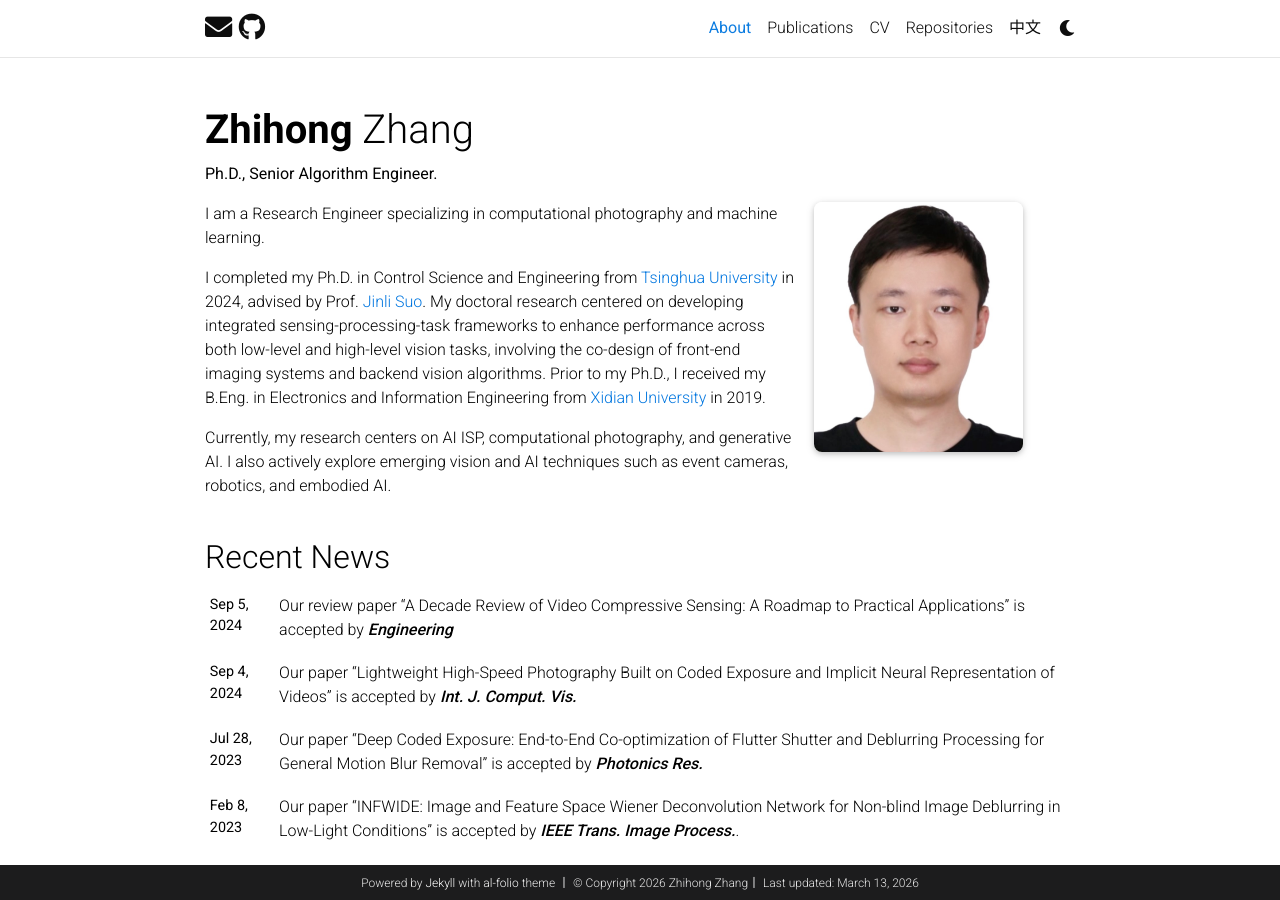
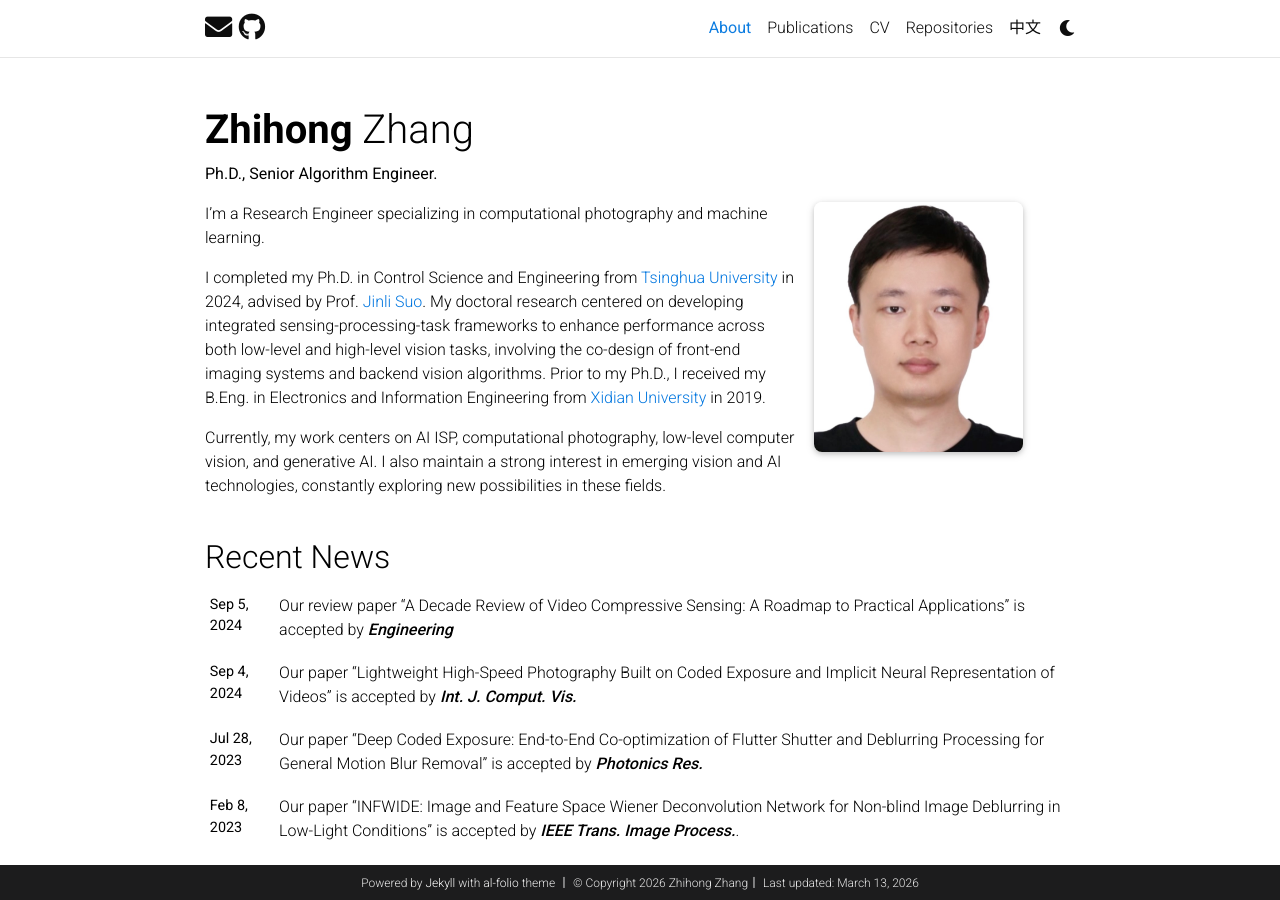
Before and after one commit to zhihongz/zhihongz.github.io, a Jekyll site: the page built from _pages/about.md, in a window 1280 px wide and 900 px high. Built offline with Jekyll 4.4.1, drawn with Linux system fonts in a browser that asks for light colours; full-size pictures stand in for the smaller copies a plugin makes; comment, search, counter and statistics services are not loaded; a style sheet for code colours, icons or effects is not loaded.

Commit message:
update readme

```diff
--- a/_pages/about.md
+++ b/_pages/about.md
@@ -16,8 +16,8 @@ selected_papers: true # includes a list of papers marked as "selected={true}"
 services: true # include the services
 social: true  # includes social icons at the bottom of the page
 ---
-I am a Research Engineer specializing in computational photography and machine learning.
+I'm a Research Engineer specializing in computational photography and machine learning.
 
 I completed my Ph.D. in Control Science and Engineering from <a href='https://www.tsinghua.edu.cn/'>Tsinghua University</a> in 2024, advised by Prof. <a href='https://scholar.google.com/citations?user=e4lel8QAAAAJ'>Jinli Suo</a>. My doctoral research centered on developing integrated sensing-processing-task frameworks to enhance performance across both low-level and high-level vision tasks, involving the co-design of front-end imaging systems and backend vision algorithms. Prior to my Ph.D., I received my B.Eng. in Electronics and Information Engineering from <a href='https://www.xidian.edu.cn/'>Xidian University</a> in 2019.
 
-Currently, my research centers on AI ISP, computational photography, and generative AI. I also actively explore emerging vision and AI techniques such as event cameras, robotics, and embodied AI.
+Currently, my work centers on AI ISP, computational photography, low-level computer vision, and generative AI. I also maintain a strong interest in emerging vision and AI technologies, constantly exploring new possibilities in these fields.
```
